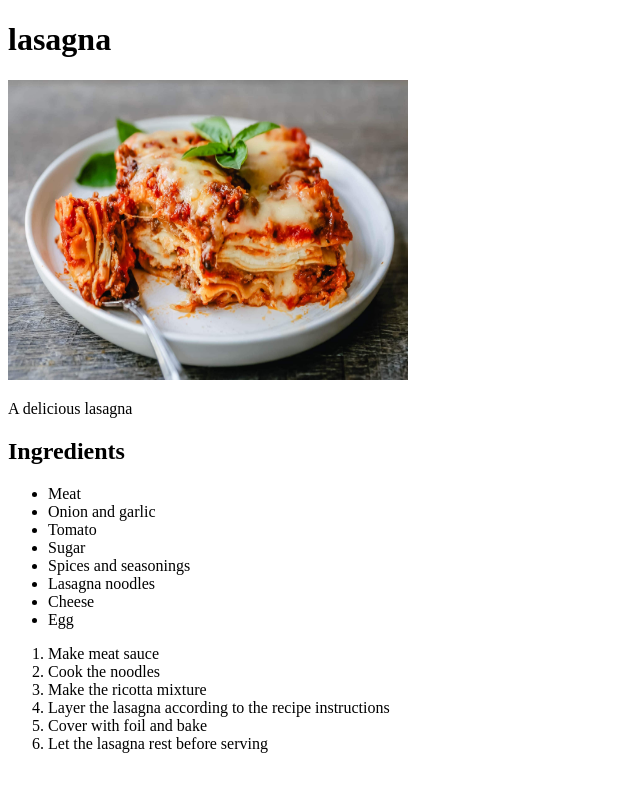
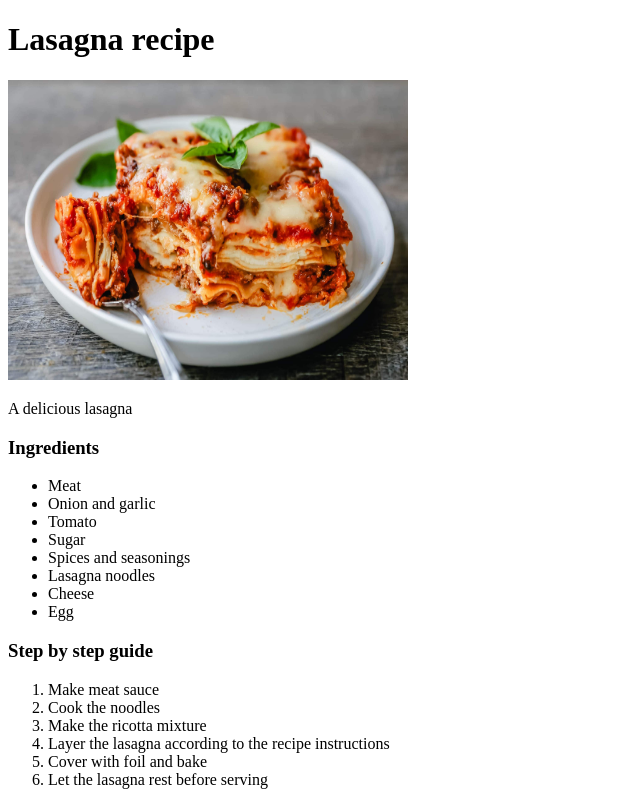
Before and after one commit to Puvoe/recipes, a plain HTML site: page recipes/lasagna.html in a window 1280 px wide. Shown: the whole page, without its empty margins (0-640 px from the left). Drawn offline with Linux system fonts and the light colour scheme.

```diff
--- a/recipes/lasagna.html
+++ b/recipes/lasagna.html
@@ -5,12 +5,12 @@
 		<title>lasagna</title>
 	</head>
 	<body>
-		<h1>lasagna</h1>
+		<h1>Lasagna recipe</h1>
 		<img  src="../images/lasagna.jpg" alt="Lasagana" style="width:400px;height:300px">
 			<p>A delicious lasagna</p>
 	</body>
 	<body>
-		<h2>Ingredients</h2>
+		<h3>Ingredients</h3>
 		<ul>
 			<li>Meat</li>
 			<li>Onion and garlic</li>
@@ -21,7 +21,7 @@
 			<li>Cheese</li>
 			<li>Egg</li>
 		</ul>
-		<h2<Steps</h2>
+		<h3>Step by step guide</h3>
 		<ol>
 			<li>Make meat sauce</li>
 			<li>Cook the noodles</li>
```
Also changed, not shown: recipes/vanilla-ice.html (+5 -1 lines).
